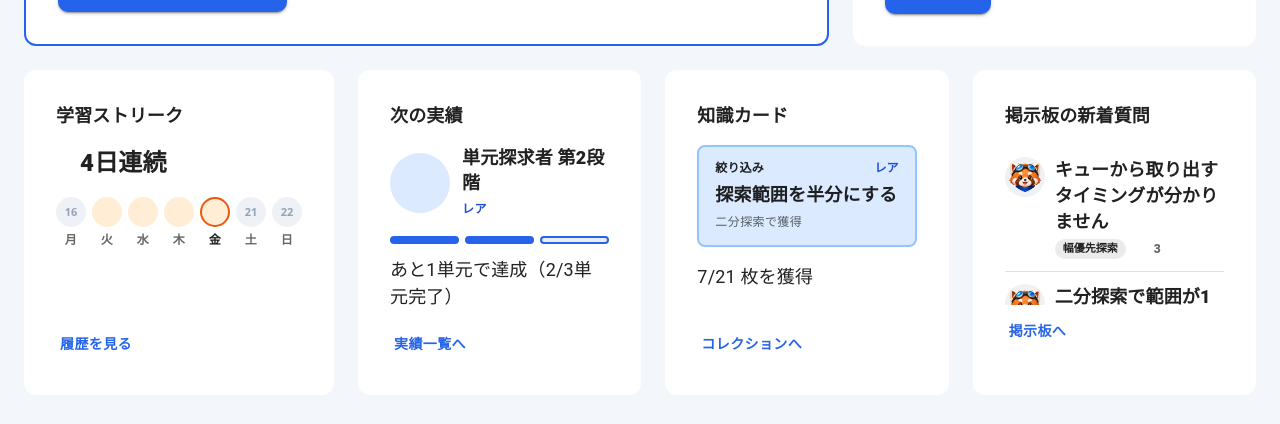
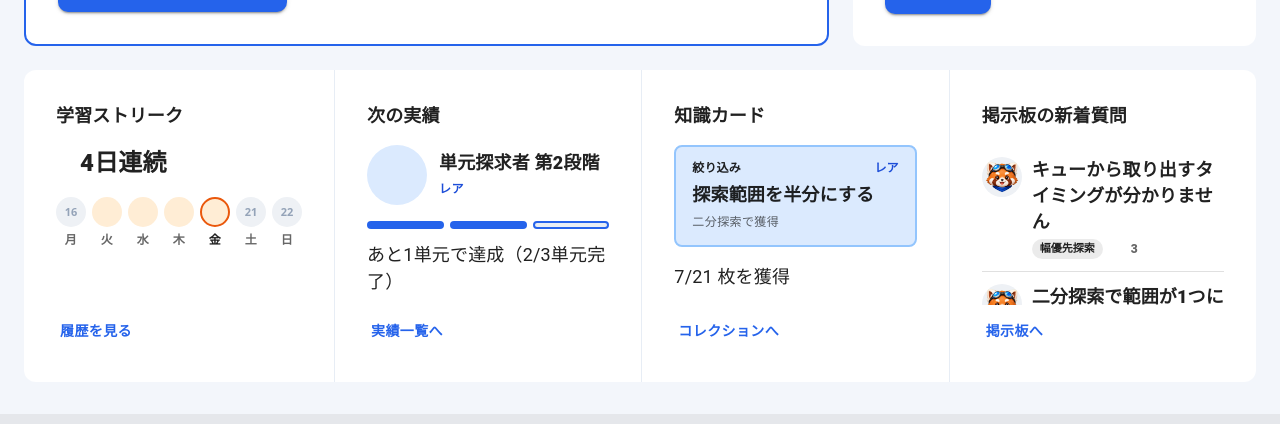
Before and after one commit to BeppuKanato/engineer-quest-ui-brushup, a Next.js app: page /home in a window 1280 px wide. Shown: the part 516-940 px from the top of the page. Built offline with nearby package versions, Linux system fonts and the light colour scheme; some icons are missing.

Commit message:
feat: ホーム下段を1枚の面＋仕切りの4領域に変更（試作）／目標ラベルの折り返しを修正

```diff
--- a/src/design/HomeDesignDraft.tsx
+++ b/src/design/HomeDesignDraft.tsx
@@ -95,9 +95,9 @@ export function HomeDesignDraft({ data, currentGoal, goalText }: { data: HomeRes
       {goalText && current && (
         <Paper component="section" aria-label="目標" elevation={0} sx={S1}>
           <Stack direction={{ xs: "column", md: "row" }} spacing={{ xs: 2, md: 4 }} alignItems={{ md: "center" }} justifyContent="space-between">
-            <Stack direction="row" spacing={1.5} alignItems="center">
+            <Stack direction="row" spacing={1.5} alignItems="center" sx={{ flexShrink: 0 }}>
               <FlagIcon sx={{ color: PRIMARY, fontSize: 28 }} />
-              <Typography fontSize={14} fontWeight={800}>
+              <Typography fontSize={14} fontWeight={800} sx={{ whiteSpace: "nowrap" }}>
                 目標
               </Typography>
               <Typography fontSize={22} fontWeight={900}>
@@ -204,17 +204,18 @@ export function HomeDesignDraft({ data, currentGoal, goalText }: { data: HomeRes
         </Paper>
       )}
 
-      {/* (2) 直近の状況：タイルの列 */}
+      {/* (2) 直近の状況：1枚の面の中で4領域が仕切りで分かれる */}
+      <Paper component="section" aria-label="最近の状況" elevation={0} sx={{ ...S1, p: 0, overflow: "hidden" }}>
       <Box
         sx={{
           display: "grid",
-          gap: 3,
+          gap: 0,
           gridTemplateColumns: { xs: "1fr", sm: "repeat(2, 1fr)", lg: "repeat(4, 1fr)" },
           alignItems: "stretch",
         }}
       >
         {/* 学習ストリーク */}
-        <Paper component="section" aria-label="学習ストリーク" elevation={0} sx={{ ...S1, display: "flex", flexDirection: "column" }}>
+        <Box component="section" aria-label="学習ストリーク" sx={{ display: "flex", flexDirection: "column", p: { xs: 3, md: 4 } }}>
           <TileTitle>学習ストリーク</TileTitle>
           <Stack direction="row" alignItems="center" spacing={1}>
             <LocalFireDepartmentIcon sx={{ color: STREAK_ORANGE, fontSize: 34 }} />
@@ -254,11 +255,11 @@ export function HomeDesignDraft({ data, currentGoal, goalText }: { data: HomeRes
           <Button component={Link} href="/history" sx={{ color: PRIMARY, fontWeight: 800, mt: 2, px: 0.5, alignSelf: "flex-start" }}>
             履歴を見る
           </Button>
-        </Paper>
+        </Box>
 
         {/* 実績：達成が近いものを1つ、トロフィーの色でレアリティが分かる形で */}
         {nearAchievement && (
-          <Paper component="section" aria-label="実績" elevation={0} sx={{ ...S1, display: "flex", flexDirection: "column" }}>
+          <Box component="section" aria-label="実績" sx={{ display: "flex", flexDirection: "column", p: { xs: 3, md: 4 }, borderLeft: { sm: "1px solid #e7edf5" } }}>
             <TileTitle>次の実績</TileTitle>
             <Stack direction="row" spacing={1.5} alignItems="center">
               <Box
@@ -305,11 +306,11 @@ export function HomeDesignDraft({ data, currentGoal, goalText }: { data: HomeRes
             <Button component={Link} href="/achievements" sx={{ color: PRIMARY, fontWeight: 800, mt: 2, px: 0.5, alignSelf: "flex-start" }}>
               実績一覧へ
             </Button>
-          </Paper>
+          </Box>
         )}
 
         {/* 知識カード：最近の1枚と全体の数 */}
-        <Paper component="section" aria-label="知識カード" elevation={0} sx={{ ...S1, display: "flex", flexDirection: "column" }}>
+        <Box component="section" aria-label="知識カード" sx={{ display: "flex", flexDirection: "column", p: { xs: 3, md: 4 }, borderLeft: { lg: "1px solid #e7edf5" }, borderTop: { xs: "1px solid #e7edf5", lg: "none" } }}>
           <TileTitle>知識カード</TileTitle>
           {latestCard && latestTone && (
             <Box sx={{ bgcolor: latestTone.bgcolor, border: `2px solid ${latestTone.border}`, borderRadius: 2, px: 2, py: 1.5 }}>
@@ -338,11 +339,11 @@ export function HomeDesignDraft({ data, currentGoal, goalText }: { data: HomeRes
           <Button component={Link} href="/collection" sx={{ color: PRIMARY, fontWeight: 800, mt: 2, px: 0.5, alignSelf: "flex-start" }}>
             コレクションへ
           </Button>
-        </Paper>
+        </Box>
 
         {/* 掲示板：新着の行 */}
         {questions.length > 0 && (
-          <Paper component="section" aria-label="掲示板の新着質問" elevation={0} sx={{ ...S1, display: "flex", flexDirection: "column" }}>
+          <Box component="section" aria-label="掲示板の新着質問" sx={{ display: "flex", flexDirection: "column", p: { xs: 3, md: 4 }, borderLeft: { sm: "1px solid #e7edf5" }, borderTop: { xs: "1px solid #e7edf5", lg: "none" } }}>
             <TileTitle>掲示板の新着質問</TileTitle>
             <Box sx={{ flex: 1, minHeight: 0, maxHeight: 160, overflowY: "auto", mr: -1.5, pr: 1.5 }}>
             <Stack divider={<Divider flexItem />}>
@@ -375,9 +376,10 @@ export function HomeDesignDraft({ data, currentGoal, goalText }: { data: HomeRes
             <Button component={Link} href="/quest-board" sx={{ color: PRIMARY, fontWeight: 800, mt: 1, px: 0.5, alignSelf: "flex-start" }}>
               掲示板へ
             </Button>
-          </Paper>
+          </Box>
         )}
       </Box>
+      </Paper>
     </Stack>
   );
 }
```
